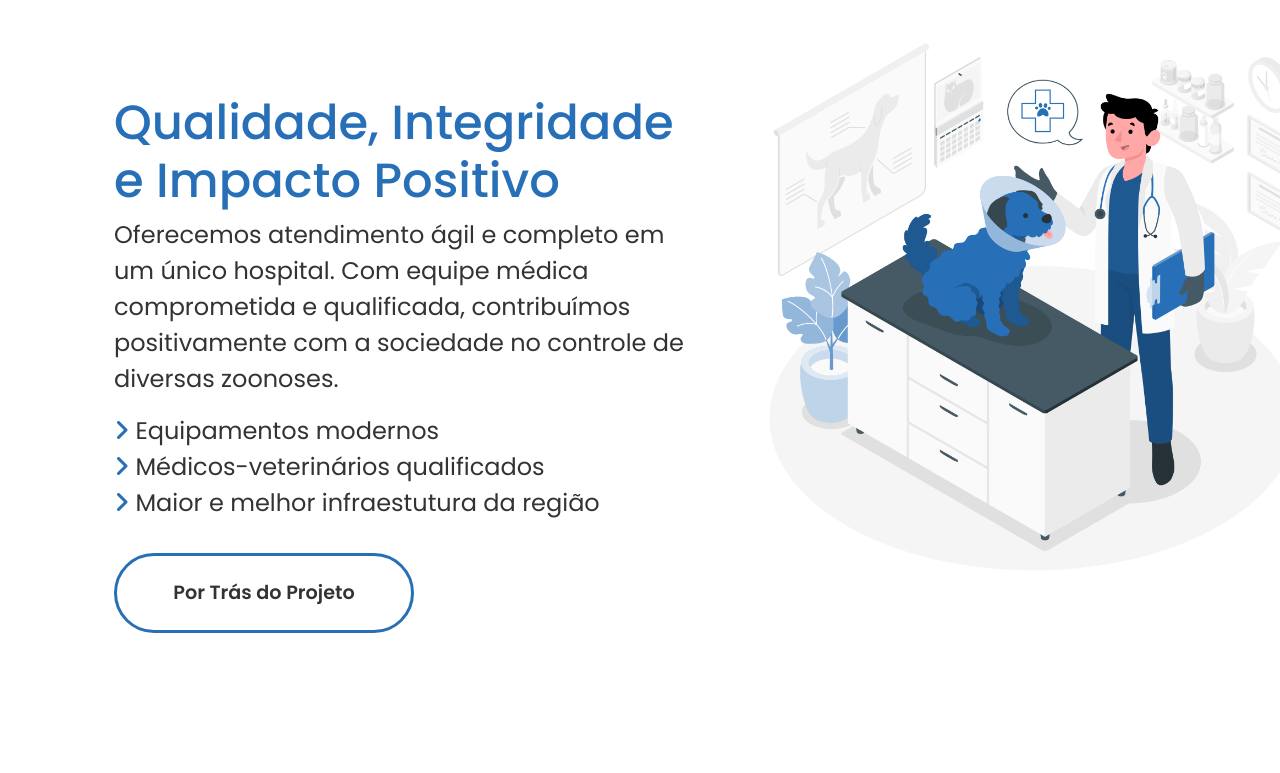
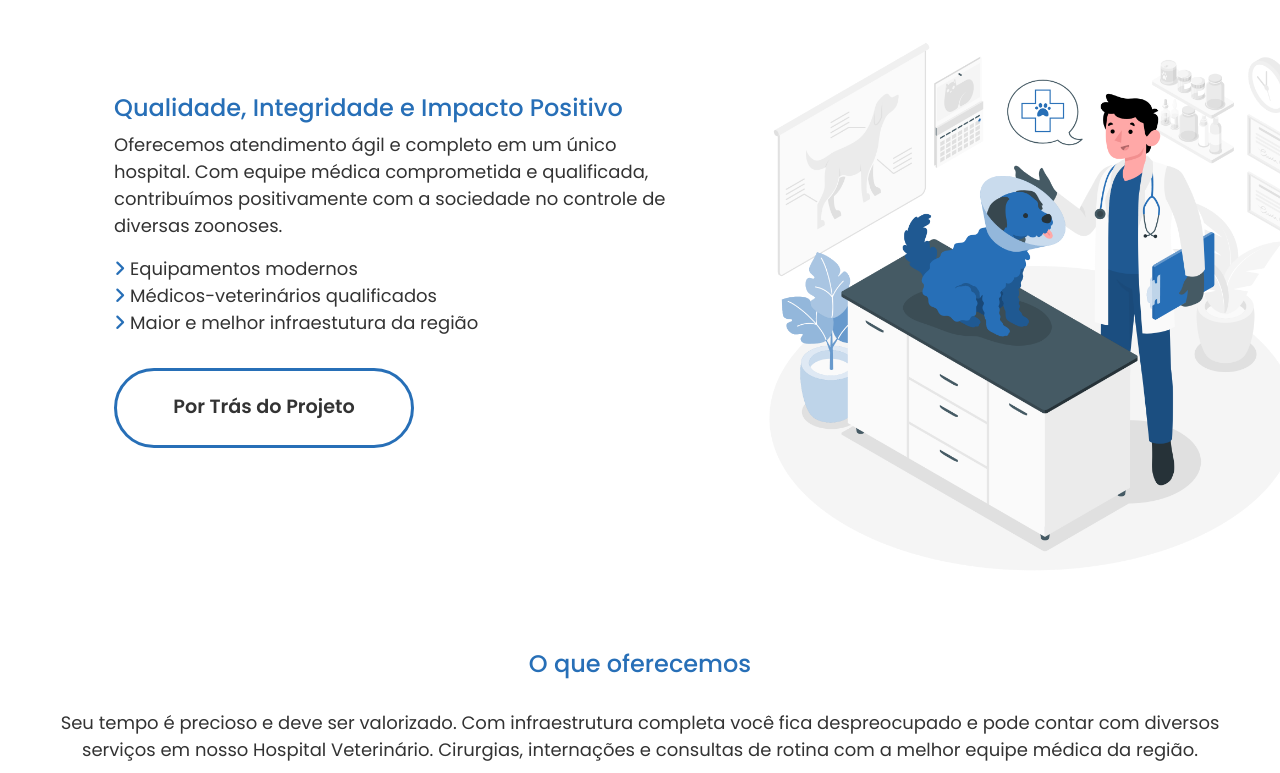
Before and after one commit to Icarocruzz/PetHelp, an Angular app: page / in a window 1280 px wide. Shown: the part 820-1593 px from the top of the page. Built offline with nearby package versions, Linux system fonts and the light colour scheme.

Commit message:
fix: content size adjustment

```diff
--- a/src/app/components/qualidade/qualidade.component.scss
+++ b/src/app/components/qualidade/qualidade.component.scss
@@ -16,16 +16,16 @@ main {
 
 .title h1 {
   color: $primary;
-  font-size: $font-size-title;
+  font-size: $font-size-subtitle;
 }
 
 .text p {
   color:$text;
-  font-size: $font-size-subtitle;
+  font-size: $font-size-text;
 }
 
 .list li {
-  font-size: $font-size-subtitle;
+  font-size: $font-size-text;
   color: $text;
 }
 
--- a/src/app/components/service/service.component.scss
+++ b/src/app/components/service/service.component.scss
@@ -15,7 +15,7 @@ main {
 
   h1 {
     color: $primary;
-    font-size: $font-size-title;
+    font-size: $font-size-subtitle;
   }
 }
 
@@ -24,7 +24,7 @@ main {
 
   p{
     color: $text;
-    font-size: $font-size-subtitle;
+    font-size: $font-size-text;
   }
 }
 
```
